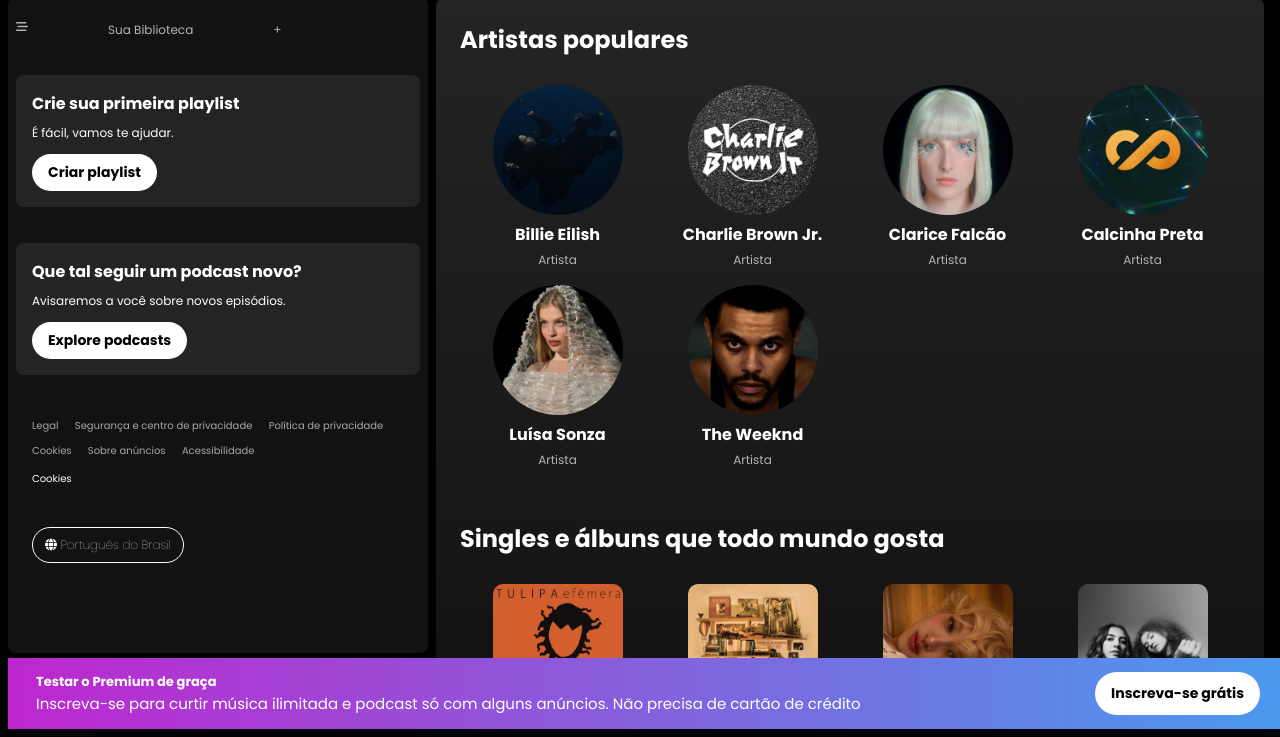
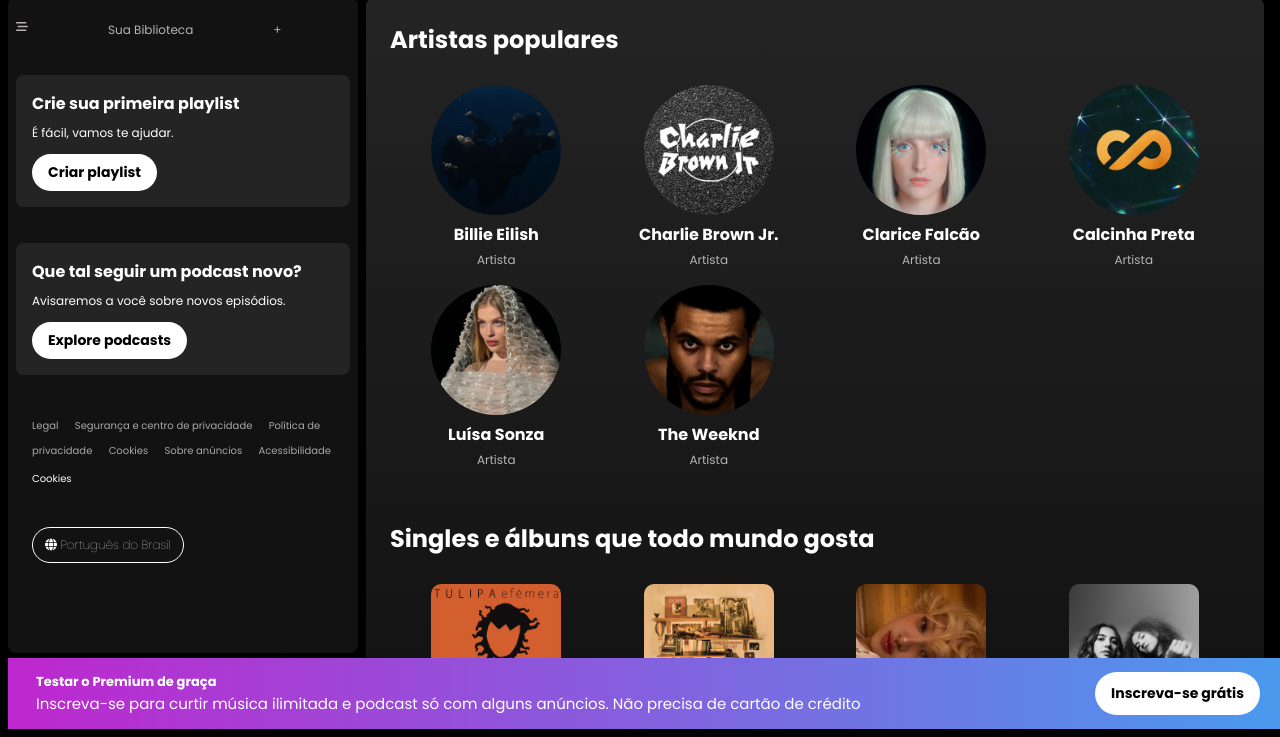
Before and after one commit to lrssz/spotify, a plain HTML site: page index.html in a window 1280 px wide. Shown: the part 63-800 px from the top of the page. Drawn offline with Linux system fonts and the light colour scheme.

Commit message:
mudança sidebar

```diff
--- a/assets/style.css
+++ b/assets/style.css
@@ -21,7 +21,7 @@ body {
         "header header"
         "sidebar content"
         "aside aside";
-    grid-template-columns: 420px 1fr;
+    grid-template-columns: 350px 1fr;
     grid-template-rows: auto 1fr auto;
     height: 100vh;
     background-color: black;
@@ -136,7 +136,7 @@ header {
     grid-area: sidebar;
     position: fixed;
     left: 0;
-    width: 420px;
+    width: 350px;
     background-color: #121212;
     padding: 24px 8px;
     padding-bottom: 90px;
```
